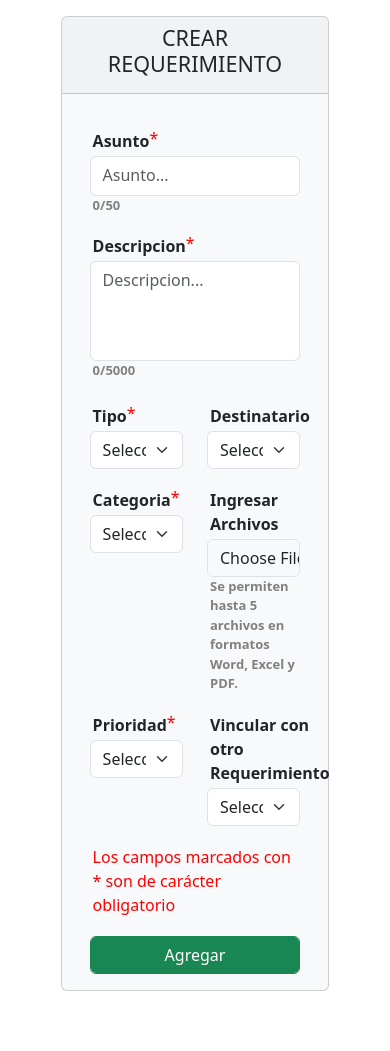
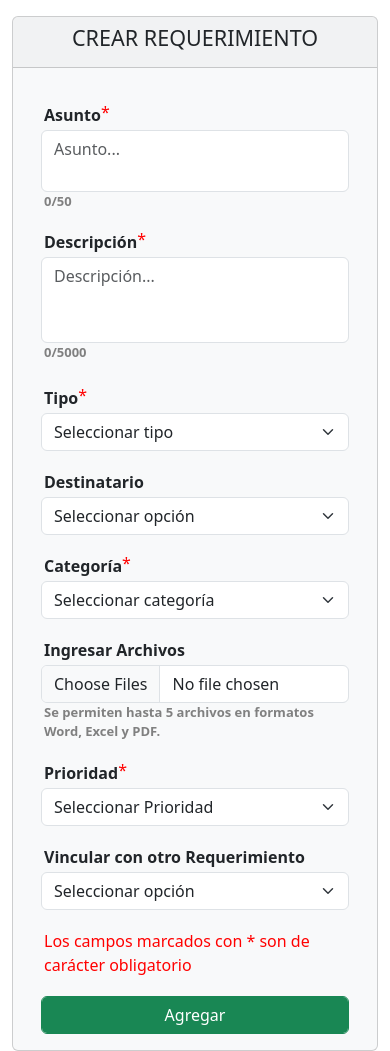
Before and after one commit to cbraian42/Requerimientos-master, a Flask app: page /requerimiento/nuevo in a window 390 px wide. Shown: the part 62-1113 px from the top of the page. Before the commit the page ends 1053 px from the top, so only its background shows below. Run offline with Flask 3, Linux system fonts and the light colour scheme; the visitor is signed in with stand-in values (Sample User, id 1); data that the repository does not hold is empty; some libraries are stand-ins or nearby versions.

Commit message:
NuevoReq
nuevo requerimiento ahora es responsive y valida los datos antes de enviar el formulario

```diff
--- a/templates/requerimientos/nuevo.html
+++ b/templates/requerimientos/nuevo.html
@@ -2,58 +2,39 @@
 
     <main>
         <div class="container-fluid" style="height: 100vh;">
-        <div class="row mt-3" style="max-width: 80%; margin: auto;">
-            <div class="col">
-                <div class="card bg-light text-center" style="max-width: 100%;">
-                    <div class="card-header"><h4 class="card-title">CREAR REQUERIMIENTO</h4></div>
+            <div class="row mt-3 justify-content-center">
+                <div class="col-12 col-md-10 col-lg-8">
+                    <div class="card bg-light text-center">
+                        <div class="card-header">
+                            <h4 class="card-title">CREAR REQUERIMIENTO</h4>
+                        </div>
                         <div class="card-body">
-                        <!--Crear requerimiento-->
+                            <!-- Formulario -->
                             <form id="formRequerimiento" action="/requerimiento/registrar" method="post" enctype="multipart/form-data">
                                 <div class="container">
-                                <style>
-
-                                    span, .form-label, .obligatorio{
-                                        display: flex;
-                                        text-align: left;
-                                        margin: 3px;
-                                    }
-                                    #fileHelp, .charCount{
-                                        margin: 0;
-                                        display: flex;
-                                        text-align: left;
-                                        margin-left: 3px;
-                                        color: grey;
-                                        font-size: 13px;
-                                    }
-                                    .asterisco{
-                                        color: red;
-                                        margin: 0;
-                                    }
-
-                                    .segundo{
-                                        margin-top: 20px;
-                                    }
-                                </style>
+                                    <!-- Asunto -->
                                     <div class="row mt-3">
-                                    <div class="col">
+                                        <div class="col-12">
                                             <div class="text-center fw-bold">
                                                 <label class="form-label">Asunto<h6 class="asterisco">*</h6></label>
-                                            <textarea id="textInput1" class="form-control" name="asunto" rows="2" maxlength="50" style="height: 40px; resize: none;" placeholder="Asunto..." required></textarea>
+                                                <textarea id="textInput1" class="form-control" name="asunto" rows="2" maxlength="50" placeholder="Asunto..." required></textarea>
                                                 <p class="charCount" id="charCount1">0/50</p>
                                             </div>
                                         </div>
                                     </div>
+                                    <!-- Descripción -->
                                     <div class="row mt-3">
-                                    <div class="col">
+                                        <div class="col-12">
                                             <div class="text-center fw-bold">
-                                            <label class="form-label">Descripcion<h6 class="asterisco">*</h6></label>
-                                            <textarea id="textInput2" class="form-control" name="descripcion" rows="3" maxlength="5000" style="min-height: 100px; max-height: 200px; resize: none;" placeholder="Descripcion..." required></textarea>
+                                                <label class="form-label">Descripción<h6 class="asterisco">*</h6></label>
+                                                <textarea id="textInput2" class="form-control" name="descripcion" rows="3" maxlength="5000" placeholder="Descripción..." required></textarea>
                                                 <p class="charCount" id="charCount2">0/5000</p>
                                             </div>
                                         </div>
                                     </div>
+                                    <!-- Tipo y Destinatario -->
                                     <div class="segundo row fw-bold">
-                                    <div class="col-6">
+                                        <div class="col-12 col-md-6">
                                             <span>Tipo<h6 class="asterisco">*</h6></span>
                                             <select class="form-select" id="tipoSelect" name="idTipo" required>
                                                 <option value="" hidden>Seleccionar tipo</option>
@@ -62,9 +43,9 @@
                                                 {% endfor %}
                                             </select>
                                         </div>
-                                    <div class="col-6">
+                                        <div class="col-12 col-md-6 mt-3 mt-md-0">
                                             <span>Destinatario</span>
-                                        <select class="form-select " id="resultadoUsuarios" name="idDestinatario">
+                                            <select class="form-select" id="resultadoUsuarios" name="idDestinatario">
                                                 <option value="" hidden>Seleccionar opción</option>
                                                 {% for usuario in usuariosInternos %}
                                                     <option value="{{usuario.id}}">{{usuario.nombre}}</option>
@@ -72,25 +53,27 @@
                                             </select>
                                         </div>
                                     </div>
+                                    <!-- Categoría y Archivos -->
                                     <div class="row text-center fw-bold mt-3">
-                                    <div class="col-6">
-                                        <span>Categoria<h6 class="asterisco">*</h6></span>
+                                        <div class="col-12 col-md-6">
+                                            <span>Categoría<h6 class="asterisco">*</h6></span>
                                             <select class="form-select" id="categoriaSelect" name="idCategoria" required>
-                                            <option value="None" hidden>Seleccionar categoria</option>
+                                                <option value="None" hidden>Seleccionar categoría</option>
                                                 {% for categoria in categoriasRequerimientos %}
                                                     <option value="{{ categoria.id }}" data-tipo="{{ categoria.idTipo }}">{{ categoria.descripcion }}</option>
                                                 {% endfor %}
                                             </select>
                                         </div>
-                                    <div class="col-6">
+                                        <div class="col-12 col-md-6 mt-3 mt-md-0">
                                             <span>Ingresar Archivos</span>
                                             <input type="file" id="archivos" name="archivos" class="form-control" accept=".doc,.docx,.xls,.xlsx,.pdf" multiple>
-                                        <p id="fileHelp" >Se permiten hasta 5 archivos en formatos Word, Excel y PDF.</p>
+                                            <p id="fileHelp">Se permiten hasta 5 archivos en formatos Word, Excel y PDF.</p>
                                             <div id="fileWarning" class="text-danger mt-2" style="display: none;"></div>
                                         </div>
                                     </div>
+                                    <!-- Prioridad y Requerimiento Vinculado -->
                                     <div class="row text-center fw-bold mt-3">
-                                    <div class="col-6">
+                                        <div class="col-12 col-md-6">
                                             <span>Prioridad<h6 class="asterisco">*</h6></span>
                                             <select class="form-select" name="prioridad" required>
                                                 <option value="" hidden disabled selected>Seleccionar Prioridad</option>
@@ -100,7 +83,7 @@
                                                 <option value="Baja">Baja</option>
                                             </select>
                                         </div>
-                                    <div class="col-6 text-center fw-bold">
+                                        <div class="col-12 col-md-6 mt-3 mt-md-0">
                                             <span>Vincular con otro Requerimiento</span>
                                             <select class="form-select" id="resultadoRequerimientos" name="idRequerimiento">
                                                 <option value="" hidden>Seleccionar opción</option>
@@ -117,22 +100,31 @@
                                                     {% endfor %}
                                                 {% endif %}
                                             </select>
-
                                         </div>
                                     </div>
-
+                                    <!-- Mensaje de campos obligatorios -->
                                     <div class="row mt-3">
-                                    <div class="col">
+                                        <div class="col-12">
                                             <div class="asterisco">
                                                 <span class="obligatorio">Los campos marcados con * son de carácter obligatorio</span>
                                             </div>
                                         </div>
                                     </div>
+                                    <!-- Botón Agregar -->
                                     <div class="row">
-                                    <div class="col">
-                                        <button type="button" class="form-control btn btn-success mt-3" data-bs-toggle="modal" data-bs-target="#confirmationModal">Agregar</button>
+                                        <div class="col-12">
+                                            <button type="button" id="btnAgregar" class="form-control btn btn-success mt-3">Agregar</button>
                                         </div>
                                     </div>
+                                </div>
+                            </form>
+                        </div>
+                    </div>
+                </div>
+            </div>
+        </div>
+    </main>
+
     <!-- Modal de confirmación -->
     <div class="modal fade" id="confirmationModal" tabindex="-1" aria-labelledby="confirmationModalLabel" aria-hidden="true">
         <div class="modal-dialog">
@@ -152,128 +144,49 @@
             </div>
         </div>
     </div>
-                            </div>
-                        </form>
-                        <!--Fin crear requerimiento-->
-                    </div>
-                </div>
-            </div>
-        </div>
-    </div>
-</main>
 
 
-<script src="https://ajax.googleapis.com/ajax/libs/jquery/3.1.0/jquery.min.js"></script>
-<!--Para que dependa el tipo de la categoria-->
+    <!-- Scripts personalizados -->
     <script>
-    document.getElementById('tipoSelect').addEventListener('change', function() {
-        var tipoSeleccionado = this.value;
-        var categorias = document.getElementById('categoriaSelect').options;
-        for (var i = 0; i < categorias.length; i++) {
-            var tipoCategoria = categorias[i].getAttribute('data-tipo');
-            if (tipoCategoria === tipoSeleccionado) {
-                categorias[i].style.display = 'block';
+        document.addEventListener('DOMContentLoaded', function () {
+            const btnAgregar = document.getElementById('btnAgregar');
+            const formRequerimiento = document.getElementById('formRequerimiento');
+            const confirmSubmit = document.getElementById('confirmSubmit');
+
+            // Validar el formulario antes de abrir el modal
+            btnAgregar.addEventListener('click', function () {
+                if (formRequerimiento.checkValidity()) {
+                    // Si el formulario es válido, abre el modal
+                    const modal = new bootstrap.Modal(document.getElementById('confirmationModal'));
+                    modal.show();
                 } else {
-                categorias[i].style.display = 'none';
-            }
-        }
-        document.getElementById('categoriaSelect').value = "";
-    });
-</script>
-<!-- Función de búsqueda con jQuery para usuarios destinatarios-->
-<script>
-    $(document).ready(function(){
-        $('#buscadorUsuarios').on('keyup', function() {
-            var inputValue = $(this).val().toLowerCase();
-            $('#resultadoUsuarios option').each(function() {
-                var optionText = $(this).text().toLowerCase();
-                if (optionText.includes(inputValue)) {
-                    $(this).show();
-                } else {
-                    $(this).hide();
+                    // Si el formulario no es válido, muestra los mensajes de validación
+                    formRequerimiento.reportValidity();
                 }
             });
-        });
-    });
-</script>
-<!--Busqueda para enlace de requerimientos-->
-<script>
-    $(document).ready(function(){
-        $('#buscadorRequerimientos').on('keyup', function() {
-            var inputValue = $(this).val().toLowerCase();
-            $('#resultadoRequerimientos option').each(function() {
-                var optionText = $(this).text().toLowerCase();
-                if (optionText.includes(inputValue)) {
-                    $(this).show();
-                } else {
-                    $(this).hide();
-                }
-            });
-        });
-    });
-</script>
-<!--Subidad de imagenes-->
-<script>
-    $(document).ready(function() {
-        $('#archivos').on('change', function() {
-            const archivos = $(this).get(0).files;
-            const fileWarning = $('#fileWarning');
-            fileWarning.hide();
-            if (archivos.length > 5) {
-                fileWarning.text("Solo se permiten hasta 5 archivos.").show();
-                $(this).val('');
-                return;
-            }
-            let valid = true;
-            $.each(archivos, function(index, archivo) {
-                const extension = archivo.name.split('.').pop().toLowerCase();
-                if (!['doc', 'docx', 'xls', 'xlsx', 'pdf'].includes(extension)) {
-                    valid = false;
-                    return false;
-                }
-            });
-            if (!valid) {
-                fileWarning.text("Formato de archivo no válido. Solo se permiten archivos Word, Excel y PDF.").show();
-                $(this).val('');
-            }
-        });
-    });
-</script>
 
-<!--<script src="https://cdn.jsdelivr.net/npm/bootstrap@5.3.2/dist/js/bootstrap.bundle.min.js"></script>-->
-
-<script>
-    document.addEventListener('DOMContentLoaded', function () {
-    const confirmSubmit = document.getElementById('confirmSubmit');
-    const formRequerimiento = document.getElementById('formRequerimiento');
-
-    // Enviar el formulario cuando se haga clic en "Confirmar"
+            // Enviar el formulario cuando se confirme en el modal
             confirmSubmit.addEventListener('click', function () {
-        // Validar el formulario antes de enviarlo
                 if (formRequerimiento.checkValidity()) {
                     formRequerimiento.submit();
                 } else {
-            // Si hay errores, mostrar la validación de HTML5
                     formRequerimiento.reportValidity();
                 }
             });
         });
-</script>
 
-<!--Contador de caracteres-->
-<script>
-    // Función para inicializar el contador de caracteres
+        // Contador de caracteres
         function setupCharacterCounter(textareaId, charCountId) {
             const textInput = document.getElementById(textareaId);
             const charCount = document.getElementById(charCountId);
-    const maxLength = parseInt(textInput.getAttribute('maxlength')); // Obtiene el límite máximo
+            const maxLength = parseInt(textInput.getAttribute('maxlength'));
 
             // Inicializa el contador
             charCount.textContent = `0/${maxLength}`;
 
             textInput.addEventListener('input', () => {
                 const currentLength = textInput.value.length;
-        charCount.textContent = `${currentLength}/${maxLength}`; // Actualiza el formato "X/Y"
+                charCount.textContent = `${currentLength}/${maxLength}`;
             });
         }
 
@@ -282,6 +195,31 @@ setupCharacterCounter('textInput1', 'charCount1');
         setupCharacterCounter('textInput2', 'charCount2');
     </script>
 
-
+<style>
+    /* Estilos personalizados */
+    span, .form-label, .obligatorio {
+        display: flex;
+        text-align: left;
+        margin: 3px;
+    }
+    #fileHelp, .charCount {
+        margin: 0;
+        display: flex;
+        text-align: left;
+        margin-left: 3px;
+        color: grey;
+        font-size: 13px;
+    }
+    .asterisco {
+        color: red;
+        margin: 0;
+    }
+    .segundo {
+        margin-top: 20px;
+    }
+    textarea {
+        resize: none;
+    }
+</style>
 
 {% include '/includes/pie.html' %}
```
Lines whose indentation alone changed are shown as unchanged.
